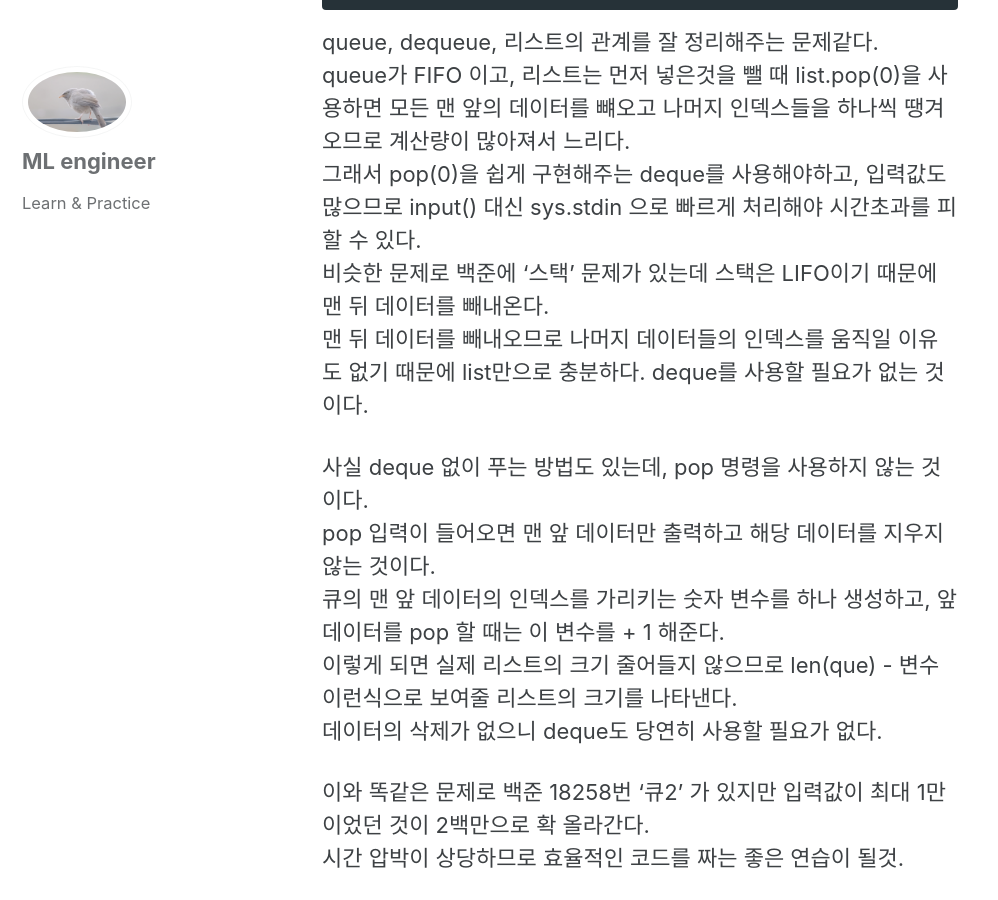
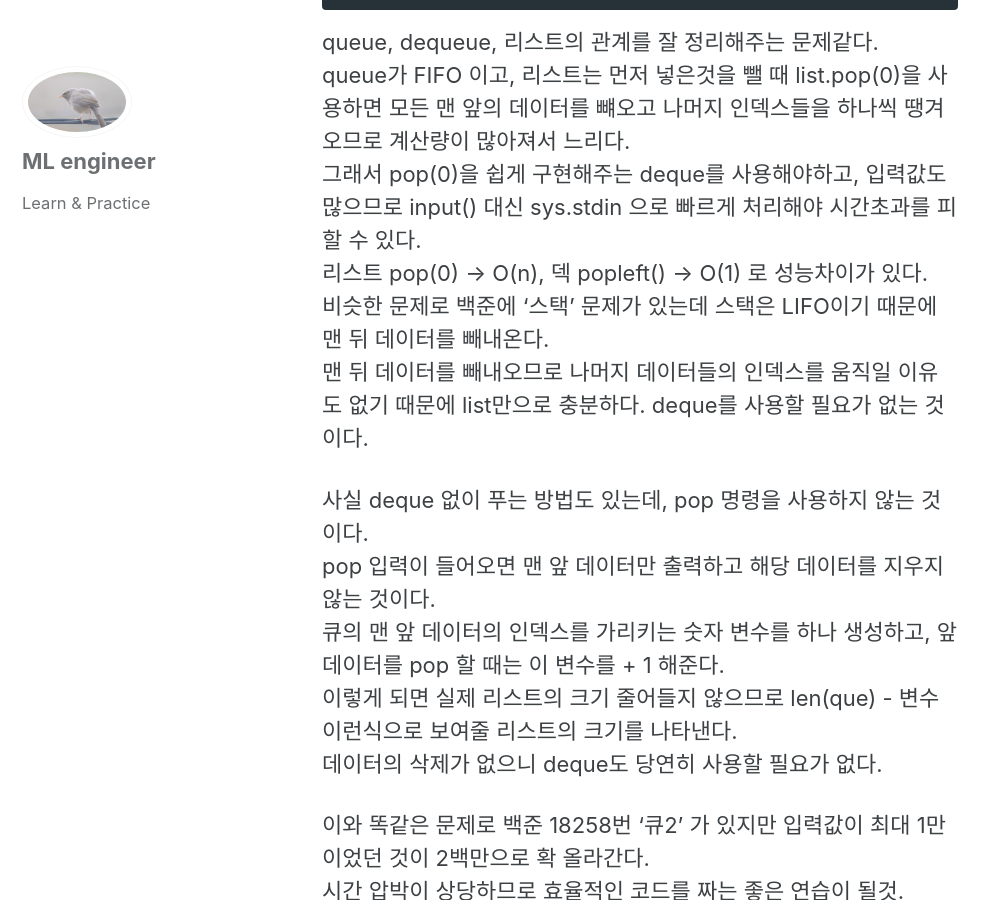
Before and after one commit to Donghee4/Donghee4.github.io, a Jekyll site: the page built from _posts/2022-05-21-91.md, in a window 1280 px wide and 900 px high, scrolled down 904 px. Shown: the whole window, without its empty margins (0-998 px from the left). Built offline with Jekyll 4.4.1, drawn with Linux system fonts in a browser that asks for light colours; cached includes are drawn as plain includes.

Commit message:
performance

```diff
--- a/_posts/2022-05-21-91.md
+++ b/_posts/2022-05-21-91.md
@@ -30,6 +30,7 @@ for _ in range(num):
 queue, dequeue, 리스트의 관계를 잘 정리해주는 문제같다.<br>
 queue가 FIFO 이고, 리스트는 먼저 넣은것을 뺄 때 list.pop(0)을 사용하면 모든 맨 앞의 데이터를 뺴오고 나머지 인덱스들을 하나씩 땡겨오므로 계산량이 많아져서 느리다.<br>
 그래서 pop(0)을 쉽게 구현해주는 deque를 사용해야하고, 입력값도 많으므로 input() 대신 sys.stdin 으로 빠르게 처리해야 시간초과를 피할 수 있다.<br>
+리스트 pop(0) -> O(n), 덱 popleft() -> O(1) 로 성능차이가 있다.<br>
 비슷한 문제로 백준에 '스택' 문제가 있는데 스택은 LIFO이기 때문에 맨 뒤 데이터를 빼내온다.<br>
 맨 뒤 데이터를 빼내오므로 나머지 데이터들의 인덱스를 움직일 이유도 없기 때문에 list만으로 충분하다. deque를 사용할 필요가 없는 것이다.
 
```
